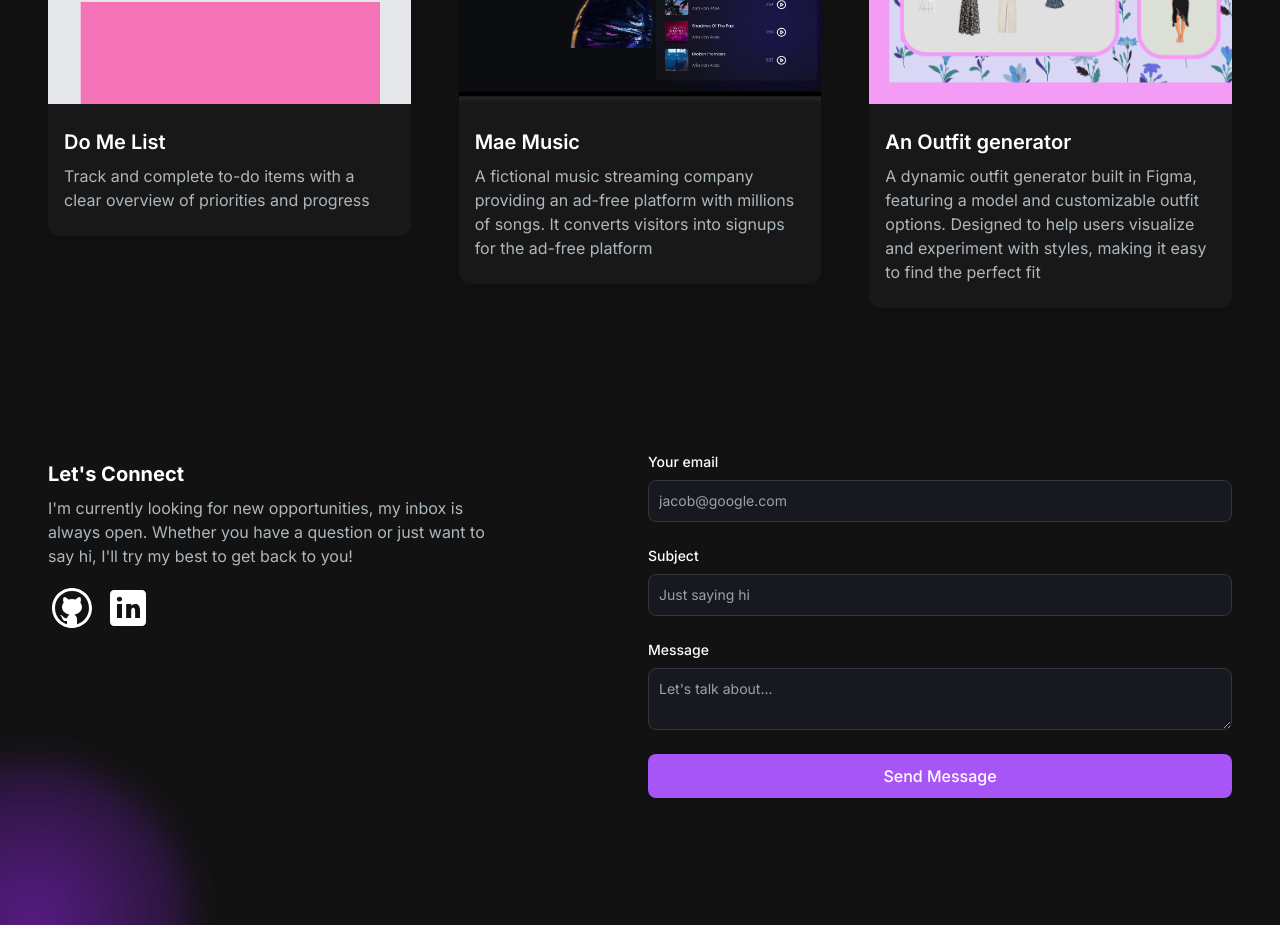
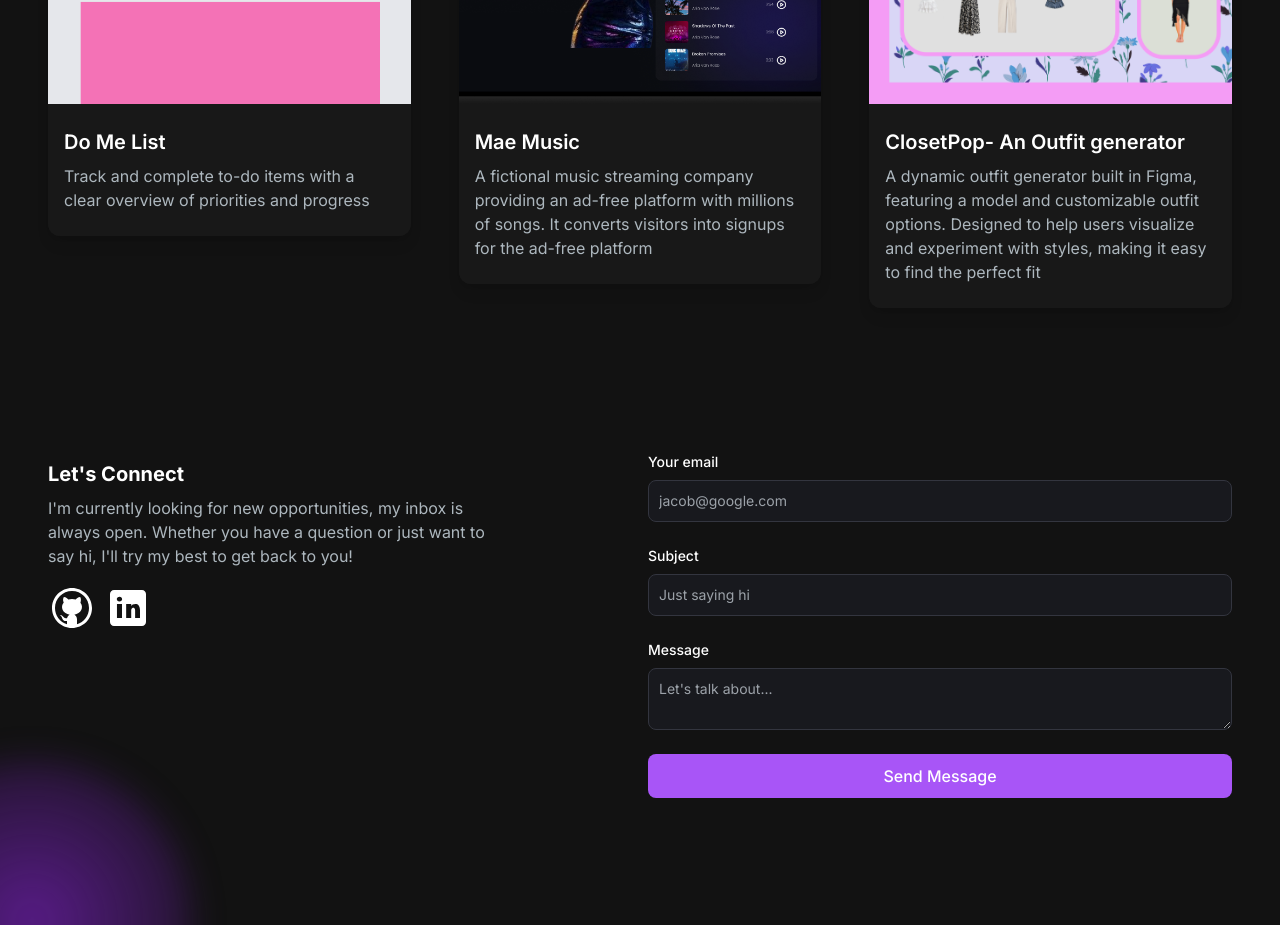
Before and after one commit to Melissamae-sudo/My-Portfolio, a Next.js app: page / in a window 1280 px wide. Shown: the part 2540-3465 px from the top of the page. Built offline with nearby package versions, Linux system fonts and the light colour scheme.

Commit message:
Update ProjectsSection.jsx

```diff
--- a/src/app/components/ProjectsSection.jsx
+++ b/src/app/components/ProjectsSection.jsx
@@ -46,7 +46,7 @@ const projectsData = [
   },
   {
     id: 6,
-    title: "An Outfit generator",
+    title: "ClosetPop- An Outfit generator",
     description: "A dynamic outfit generator built in Figma, featuring a model and customizable outfit options. Designed to help users visualize and experiment with styles, making it easy to find the perfect fit",
     image: "/images/Screenshot 2024-11-24 222842.png",
     tag: ["Projects"],
```
